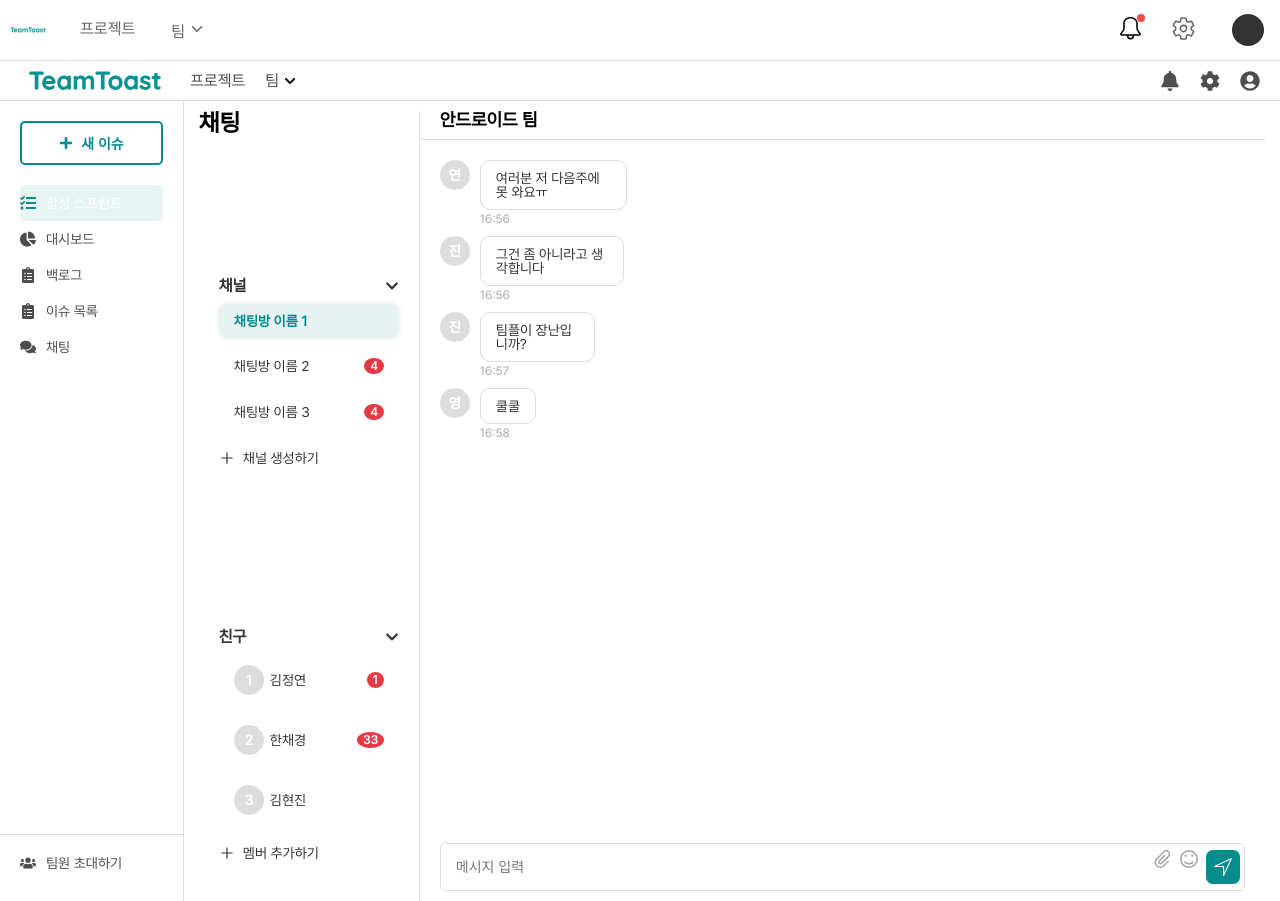
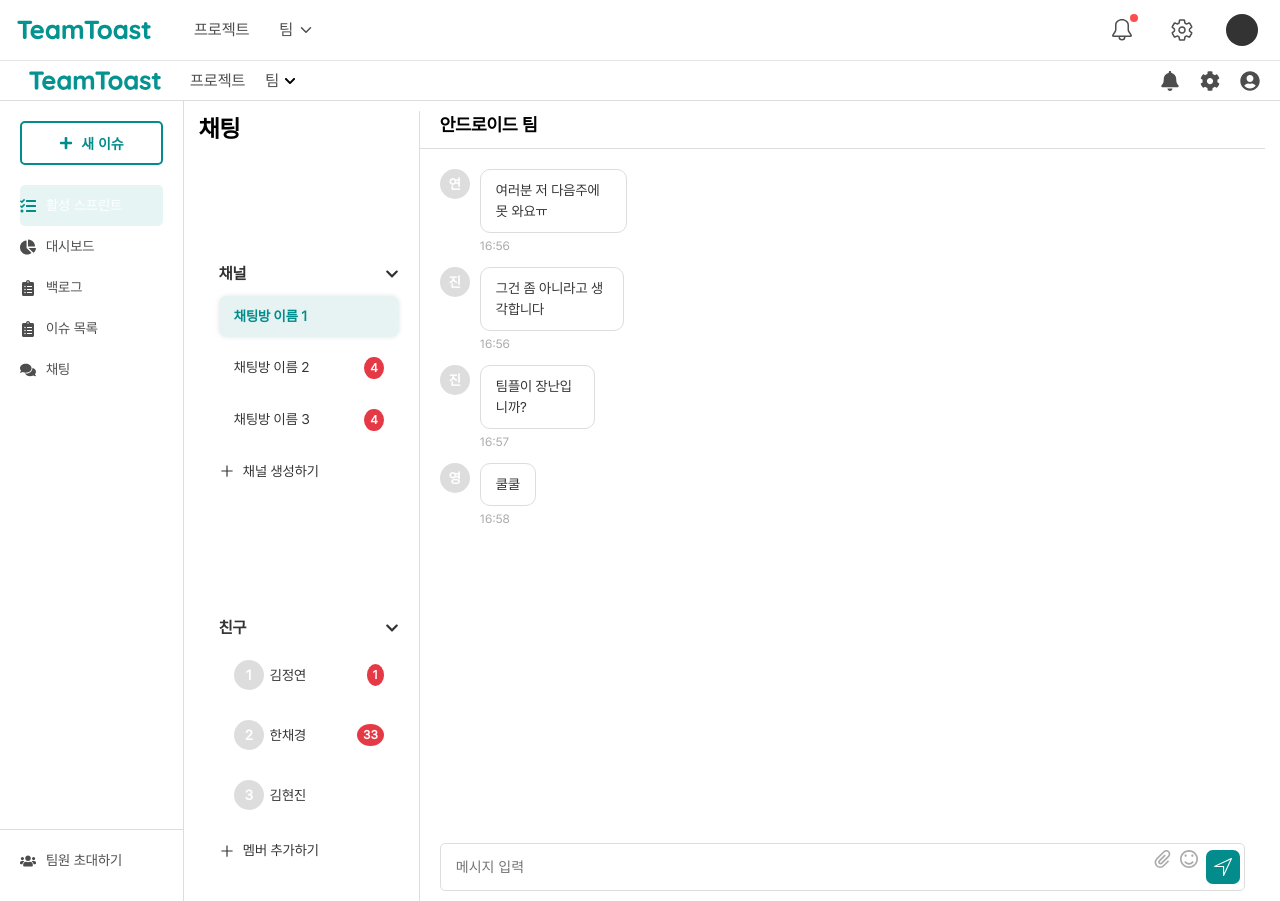
Before and after one commit to CuteSeeun/Web-TeamToast, a React (Create React App) app in the folder frontend/: page /chat in a window 1280 px wide. Built offline with nearby package versions, Linux system fonts and the light colour scheme.

Commit message:
style: 헤더 일부 스타일링 수정, H1을 svg 이미지로 변경, ProjectHeader.tsx의 일부 구조 수정

```diff
--- a/frontend/src/components/LogoHeader.tsx
+++ b/frontend/src/components/LogoHeader.tsx
@@ -5,6 +5,7 @@ import { Link } from 'react-router-dom';
 import { LogoHeaderWrap } from '../styles/HeaderStyle';
 import { useRecoilValue } from 'recoil';
 import { userState } from '../recoil/atoms/userAtoms';
+import { ReactComponent as LogoIcon } from '../assets/icons/Logo.svg';
 
 const LogoHeader = () => {
 
@@ -17,13 +18,13 @@ const LogoHeader = () => {
                 {user ? (
                         <>
                <Link to="/space">
-                   <h1>TeamToast</h1>
+               <LogoIcon />
                </Link>
                         </>
                 ):(
                         <>
                <Link to="/">
-                   <h1>TeamToast</h1>
+               <LogoIcon />
                </Link>
                         </>
                 )
--- a/frontend/src/components/NavStyle.ts
+++ b/frontend/src/components/NavStyle.ts
@@ -187,7 +187,7 @@ export const JoinWrap = styled.div`
     margin-top: 10px;
 
     &:hover {
-      background: #026868;
+      background: #017276;
     }
   }
 
--- a/frontend/src/components/ProjectHeader.tsx
+++ b/frontend/src/components/ProjectHeader.tsx
@@ -49,7 +49,7 @@ const ProjectHeader = () => {
                             </Link>
                         </div>
                         <div className="menu-wrap">
-                            <span className="menu-text">팀 <IoChevronDownOutline /></span>
+                            <span className="menu-text"><span className='text-with-rigth-icon'>팀</span><IoChevronDownOutline /></span>
                             <ul className="sub-menu">
                                 <li onClick={() => setIsInviteModalOpen(true)}>사용자 초대</li>
                                 <Link to='/team'><li>사용자 목록</li></Link>
@@ -61,15 +61,13 @@ const ProjectHeader = () => {
                     </nav>
                 </div>
 
-                <div className="rightPro">
+                <div className="rightPro" style={{display:"flex", alignItems:"center"}}>
                     <div className="notification-icon">
-                        <span style={{fontSize:'25px'}}>
-                    <GoBell />
-                        </span>
+                    <GoBell className="icon-wrap" />
                         <span className="notification-badge"></span>
                     </div>
                     <div className="menu-wrap">
-                        <span className="menu-text" style={{fontSize:'25px'}}><IoSettingsOutline /></span>
+                        <IoSettingsOutline className='icon-wrap' />
                         <ul className="sub-menu">
                         {/* {isAdmin ? (
                                 <Link to='/spaceedit'>
--- a/frontend/src/pages/ProjectList/ProjectStyle.ts
+++ b/frontend/src/pages/ProjectList/ProjectStyle.ts
@@ -9,9 +9,9 @@ export const ProjectListWrap = styled.div`
     text-align: center;
 
     h2 {
-      font-size: 20px;
+      font-size: 32px;
       font-weight: 600;
-      color: #333;
+      color: #1A1A1A;
       margin: 0;
       margin-bottom: 50px;
     }
@@ -30,7 +30,7 @@ export const ProjectListWrap = styled.div`
       align-items: center;
       gap: 4px;
       padding: 8px 16px;
-      background: #00A3BF;
+      background: #038C8C;
       color: white;
       border: none;
       border-radius: 4px;
@@ -39,7 +39,7 @@ export const ProjectListWrap = styled.div`
 
 
       &:hover {
-        background: #009CAB;
+        background: #017276;
       }
 
       svg {
@@ -61,12 +61,12 @@ export const ProjectListWrap = styled.div`
 
     th {
       font-weight: 500;
-      color: #666;
+      color: #1A1A1A;
       padding: 12px;
     }
 
     td {
-      color: #333;
+      color: #4D4D4D;
     }
 
     .project-info {
@@ -90,16 +90,16 @@ export const ProjectListWrap = styled.div`
         background: none;
         border: none;
         cursor: pointer;
-        color: #666;
-        padding: 0;
+        color: #4D4D4D;
+        padding: 4px;
 
         &:hover {
-          color: #009CA8;
+          color: #038C8C;
         }
 
         svg {
-          width: 16px;
-          height: 16px;
+          width: 20px;
+          height: 20px;
         }
       }
     }
@@ -113,26 +113,25 @@ export const ProjectListWrap = styled.div`
 
     button {
       padding: 6px 10px;
-      border: 1px solid #e5e7eb;
+      border: none;
       border-radius: 4px;
       background: white;
       cursor: pointer;
       font-size: 14px;
-      color: #666;
+      color: #4D4D4D;
 
       &.active {
-        background: #f5f5f5;
-        border-color: #e5e7eb;
-        color: #333;
+        background: #E6E6E6;
+        color: #4D4D4D;
       }
 
       &:hover:not(.active):not(:disabled) {
-        background: #f5f5f5;
+        background: #E6E6E680;
       }
 
       &:disabled {
         cursor: not-allowed;
-        opacity: 0.5;
+        color: #B3B3B3;
       }
     }
   }
@@ -162,11 +161,11 @@ export const ProjectModalWrap = styled.div`
      margin: 0 0 20px 0;
      font-size: 18px;
      font-weight: 600;
-     color: #333;
+     color: #4D4D4D;
    }
 
    p {
-     color: #666;
+     color: #4D4D4D;
      font-size: 14px;
      line-height: 1.5;
      margin-bottom: 20px;
@@ -179,7 +178,7 @@ export const ProjectModalWrap = styled.div`
        display: block;
        margin-bottom: 8px;
        font-size: 14px;
-       color: #666;
+       color: #4D4D4D;
      }
 
      input {
@@ -191,7 +190,7 @@ export const ProjectModalWrap = styled.div`
 
        &:focus {
          outline: none;
-         border-color: #00A3BF;
+         border-color: #038C8C;
          box-shadow: 0 0 0 2px rgba(0, 163, 191, 0.1);
        }
 
@@ -218,7 +217,7 @@ export const ProjectModalWrap = styled.div`
        &:first-child {
          background: white;
          border: 1px solid #e5e7eb;
-         color: #666;
+         color: #4D4D4D;
 
          &:hover {
            background: #f9fafb;
@@ -226,12 +225,12 @@ export const ProjectModalWrap = styled.div`
        }
 
        &:last-child {
-         background: #00A3BF;
+         background: #038C8C;
          border: none;
          color: white;
 
          &:hover {
-           background: #009CAB;
+           background: #038C8C;
          }
 
          &.delete {
--- a/frontend/src/styles/GlobalStyles.ts
+++ b/frontend/src/styles/GlobalStyles.ts
@@ -33,7 +33,7 @@ const GlobalStyles = createGlobalStyle`
         display: block;
     }
     body {
-        line-height: 1;
+        line-height: 1.5;
     }
     ol, ul {
         list-style: none;
@@ -52,6 +52,7 @@ const GlobalStyles = createGlobalStyle`
     }
     a{
         text-decoration:none;
+        color: #4D4D4D;
     }
 `;
 
--- a/frontend/src/styles/HeaderStyle.ts
+++ b/frontend/src/styles/HeaderStyle.ts
@@ -39,7 +39,6 @@ export const ProjectHeaderWrap = styled.div`
 
     .menu-wrap {
       position: relative;
-      padding: 4px 8px;
 
       &:hover .sub-menu {
         display: block;
@@ -47,14 +46,28 @@ export const ProjectHeaderWrap = styled.div`
     }
 
     .menu-text {
-        width: 32px;
-        height: 32px;
-        color: #666;
+      width: 100%;
+      height: 32px;
+      color: #4D4D4D;
       cursor: pointer;
+      line-height:32px;
+      display: flex;
+      justify-content:center;
+      align-items:center;
+      border-radius: 5px;
+      padding: 0 5px;
+
+      &:hover {
+        background: #E6E6E680;
+      }
 
       &:hover {
         color: #333;
       }
+    }
+
+    .text-with-rigth-icon{
+      padding-right: 5px;
     }
 
     .sub-menu {
@@ -72,7 +85,7 @@ export const ProjectHeaderWrap = styled.div`
       li {
         padding: 8px 16px;
         font-size: 14px;
-        color: #666;
+        color: #4D4D4D;
         cursor: pointer;
 
         &:hover {
@@ -87,14 +100,30 @@ export const ProjectHeaderWrap = styled.div`
     display: flex;
     align-items: center;
     gap: 20px;
+    color: #4D4D4D;
+    font-size: 24px;
+    margin-right:10px;
+    line-height:50%;
 
     .menu-wrap {
       position: relative;
-      padding: 4px 8px;
+      border-radius: 5px;
+
+    &:hover {
+      background: #E6E6E680;
+    }
+      &:last-of-type {
+        border-radius: 50%;
+        padding: 4px;
+      }
 
       &:hover .sub-menu {
         display: block;
       }
+    }
+
+    .icon-wrap{
+      padding: 8px;
     }
 
     .user-circle {
@@ -112,11 +141,16 @@ export const ProjectHeaderWrap = styled.div`
 
 .notification-icon {
     position: relative;
+    border-radius: 5px;
+
+    &:hover {
+      background: #E6E6E680;
+    }
 
     .notification-badge {
         position: absolute;
-        top: -2px;
-        right: -2px;
+        top: 4px;
+        right: 4px;
         width: 8px;
         height: 8px;
         background: #ff4d4f;
@@ -125,12 +159,10 @@ export const ProjectHeaderWrap = styled.div`
 }
 
     /* .notification-icon {
-      width: 32px;
-      height: 32px;
       display: flex;
       align-items: center;
       justify-content: center;
-      color: #666;
+      color: #4D4D4D;
       border-radius: 50%;
       cursor: pointer;
 
@@ -140,8 +172,6 @@ export const ProjectHeaderWrap = styled.div`
     } */
 
     .menu-text {
-      font-size: 14px;
-      color: #666;
       cursor: pointer;
 
       &:hover {
@@ -160,11 +190,12 @@ export const ProjectHeaderWrap = styled.div`
       box-shadow: 0 2px 8px rgba(0,0,0,0.1);
       min-width: 150px;
       padding: 8px 0;
+      line-height: 1.5;
 
       li {
         padding: 8px 16px;
         font-size: 14px;
-        color: #666;
+        color: #4D4D4D;
         cursor: pointer;
 
         &:hover {
@@ -202,7 +233,7 @@ export const IntroHeaderWrap = styled.div`
       .logo {
         font-size: 20px;
         font-weight: 600;
-        color: #00A2B9;
+        color: #038C8C;
         text-decoration: none;
 
         &:hover {
@@ -216,9 +247,9 @@ export const IntroHeaderWrap = styled.div`
 
       .nav-link {
         font-size: 14px;
-        color: #666;
+        color: #4D4D4D;
         text-decoration: none;
-        padding: 4px 8px;  /* 링크 주변 여백 증가 */
+        padding: 8px;  /* 링크 주변 여백 증가 */
 
         &:hover {
           color: #333;
@@ -229,7 +260,7 @@ export const IntroHeaderWrap = styled.div`
 
   .menu-wrap {
       position: relative;
-      padding: 4px 8px;
+      padding: 8px;
 
       &:hover .sub-menu {
         display: block;
@@ -264,7 +295,7 @@ export const IntroHeaderWrap = styled.div`
       li {
         padding: 8px 16px;
         font-size: 14px;
-        color: #666;
+        color: #4D4D4D;
         cursor: pointer;
 
         &:hover {
@@ -295,7 +326,7 @@ export const IntroHeaderWrap = styled.div`
     }
 
     .btn-signup {
-      color: #666;
+      color: #4D4D4D;
       border: 1px solid #e5e5e5;
 
       &:hover {
@@ -304,7 +335,7 @@ export const IntroHeaderWrap = styled.div`
     }
 
     .btn-login {
-      background: #00A2B9;
+      background: #038C8C;
       color: white;
 
       &:hover {
@@ -350,7 +381,7 @@ export const Logo = styled.div`
   justify-content: center;
 
   svg {
-    width: 40px;
+    width: 152px;
     height: 40px;
     fill: #038c8c;
 
```
Also changed, not shown: frontend/src/assets/icons/Logo.svg.
